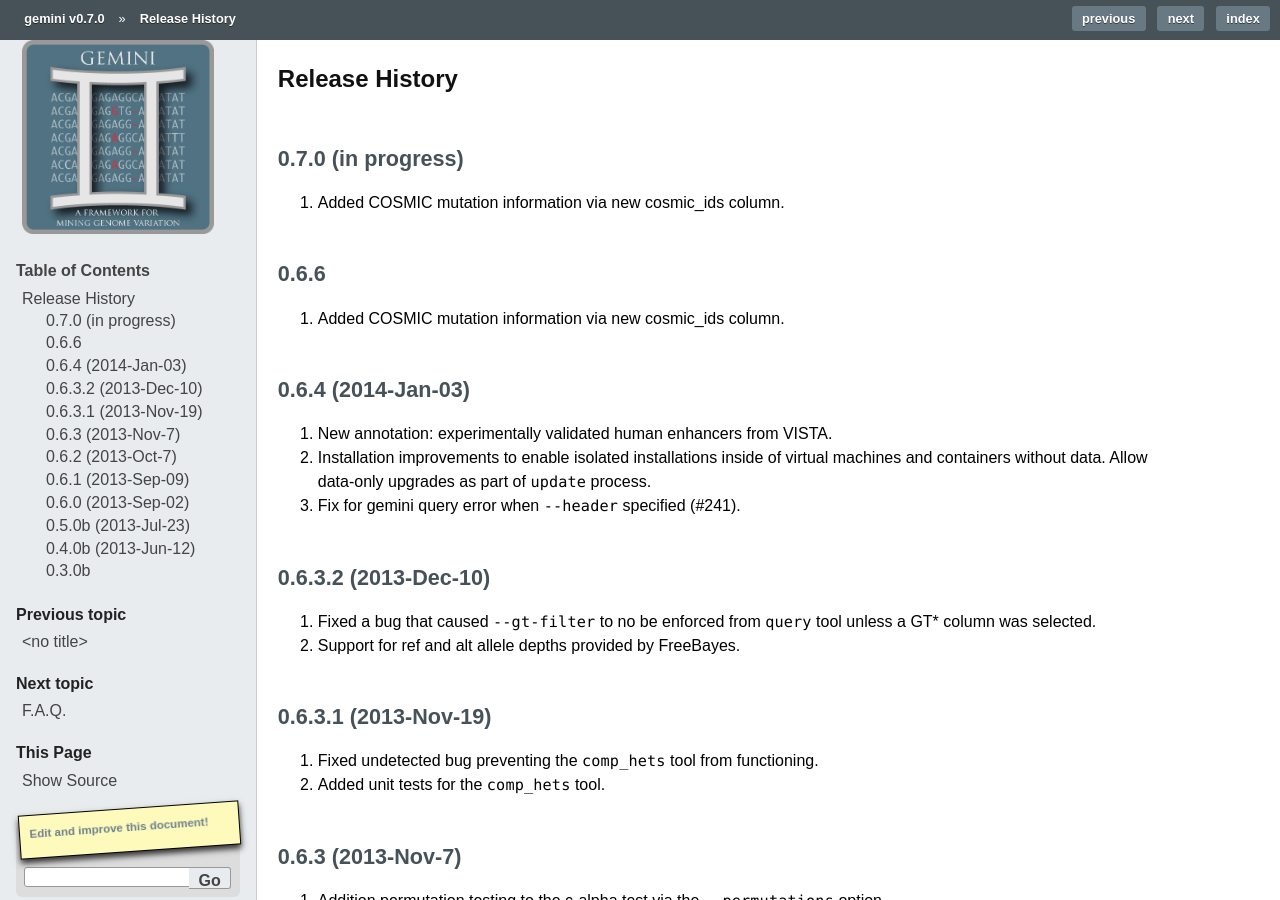
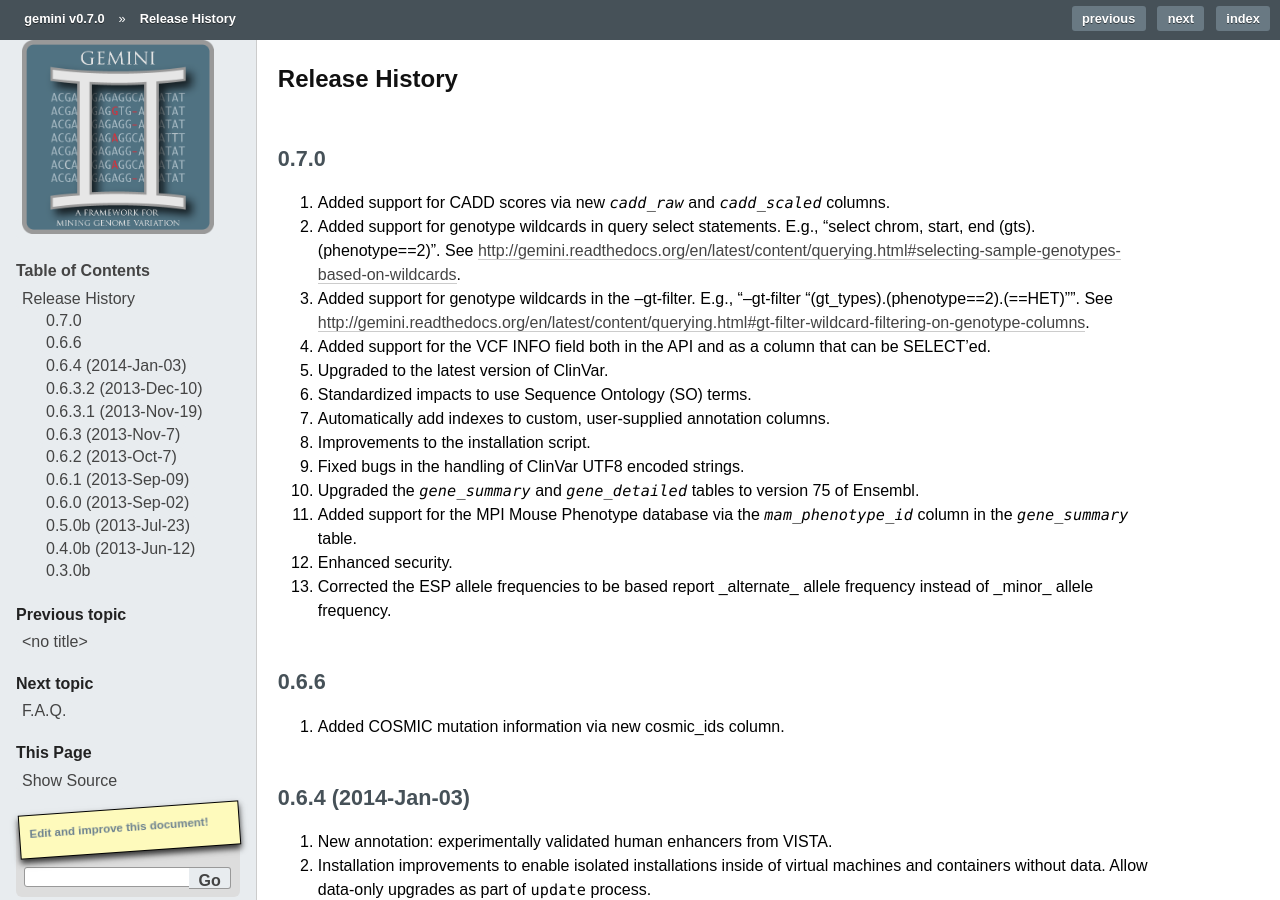
Before and after one commit to arq5x/gemini, a Sphinx documentation site: the page built from docs/content/history.rst, in a window 1280 px wide and 900 px high. Built offline with Sphinx 7.4.7, drawn with Linux system fonts in a browser that asks for light colours; formulas are drawn with MathJax 3; pages that are not in the unit, such as notebooks, are missing from menus; comment, search, counter and statistics services are not loaded; the version number is read from the project's files by our own code.

Commit message:
getting to version 0.7.0

```diff
--- a/docs/content/history.rst
+++ b/docs/content/history.rst
@@ -2,9 +2,22 @@
 Release History
 #############################
 
-0.7.0 (in progress)
+0.7.0
 =======================================
-1. Added COSMIC mutation information via new cosmic_ids column.
+1. Added support for CADD scores via new `cadd_raw` and `cadd_scaled` columns.
+2. Added support for genotype wildcards in query select statements. E.g., "select chrom, start, end (gts).(phenotype==2)". See http://gemini.readthedocs.org/en/latest/content/querying.html#selecting-sample-genotypes-based-on-wildcards.
+3. Added support for genotype wildcards in the --gt-filter. E.g., "--gt-filter "(gt_types).(phenotype==2).(==HET)"". See http://gemini.readthedocs.org/en/latest/content/querying.html#gt-filter-wildcard-filtering-on-genotype-columns.
+4. Added support for the VCF INFO field both in the API and as a column that can be SELECT'ed.
+5. Upgraded to the latest version of ClinVar.
+6. Standardized impacts to use Sequence Ontology (SO) terms.
+7. Automatically add indexes to custom, user-supplied annotation columns.
+8. Improvements to the installation script.
+9. Fixed bugs in the handling of ClinVar UTF8 encoded strings.
+10. Upgraded the `gene_summary` and `gene_detailed` tables to version 75 of Ensembl.
+11. Added support for the MPI Mouse Phenotype database via the `mam_phenotype_id` column in the `gene_summary` table.
+12. Enhanced security.
+13. Corrected the ESP allele frequencies to be based report _alternate_ allele frequency instead of _minor_ allele frequency.
+
 
 0.6.6
 =======================================
--- a/docs/content/querying.rst
+++ b/docs/content/querying.rst
@@ -776,5 +776,3 @@ could then be looked up in the database.
 	$ gemini query -q "select variant_id, chrom, start, end, impact \
 	                   from variants where \
 	                   gene='DCLRE1C'" test.query.db
-
-===================================================================
```
